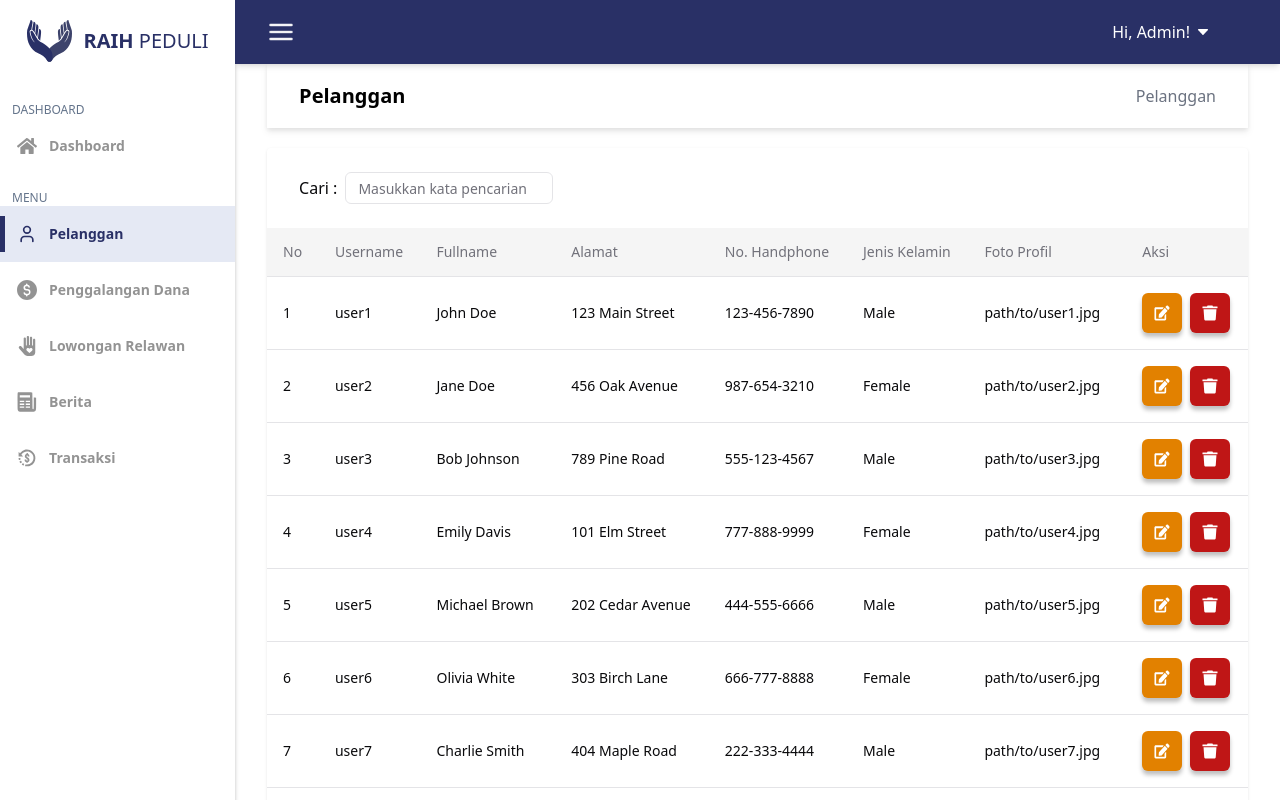
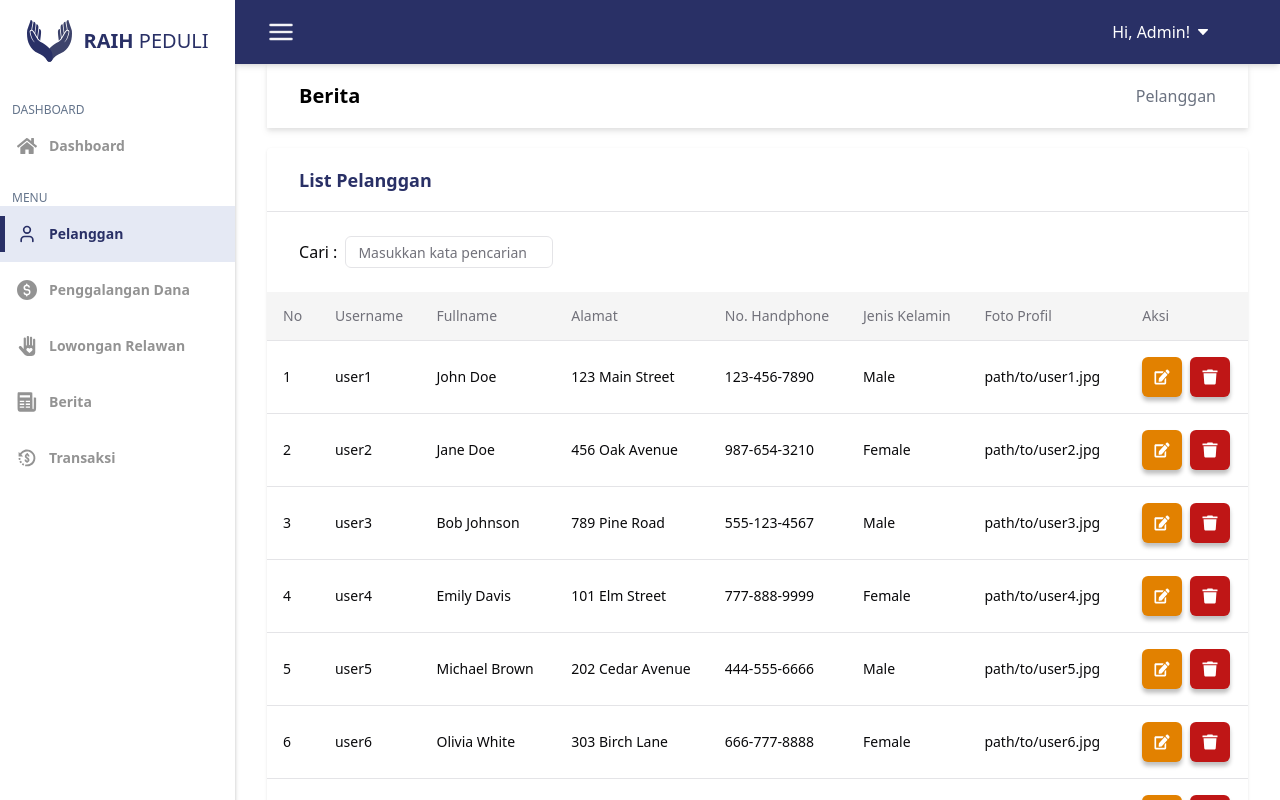
Before and after one commit to Capstone-Alterra/react-raih-peduli, a React (Vite) app: page /pelanggan in a window 1280 px wide. Built offline with nearby package versions, Linux system fonts and the light colour scheme.

Commit message:
refactor: customer page index

```diff
--- a/src/pages/customer/index.jsx
+++ b/src/pages/customer/index.jsx
@@ -1,16 +1,17 @@
-import React from "react";
-import { columns } from "./columns";
-import data from "./MOCK_DATA.json";
-import Header from "@/components/header";
-import Layout from "@/components/layout";
-import TableData from "@/components/table/table-data";
-import TableLayout from "@/components/table/table-layout";
+import { columns } from './columns';
+import data from './MOCK_DATA.json';
+import Header from '@/components/header';
+import Layout from '@/components/layout';
+import TableData from '@/components/table/table-data';
+import TableHeader from '@/components/table/table-header';
+import TableLayout from '@/components/table/table-layout';
 
 function Index() {
   return (
-    <Layout currentPage="pelanggan">
-      <Header titleHeader="Pelanggan" />
+    <Layout currentPage="berita">
+      <Header titleHeader="Berita" />
       <TableLayout>
+        <TableHeader heading="List Pelanggan"/>
         <TableData columns={columns} data={data} />
       </TableLayout>
     </Layout>
```
